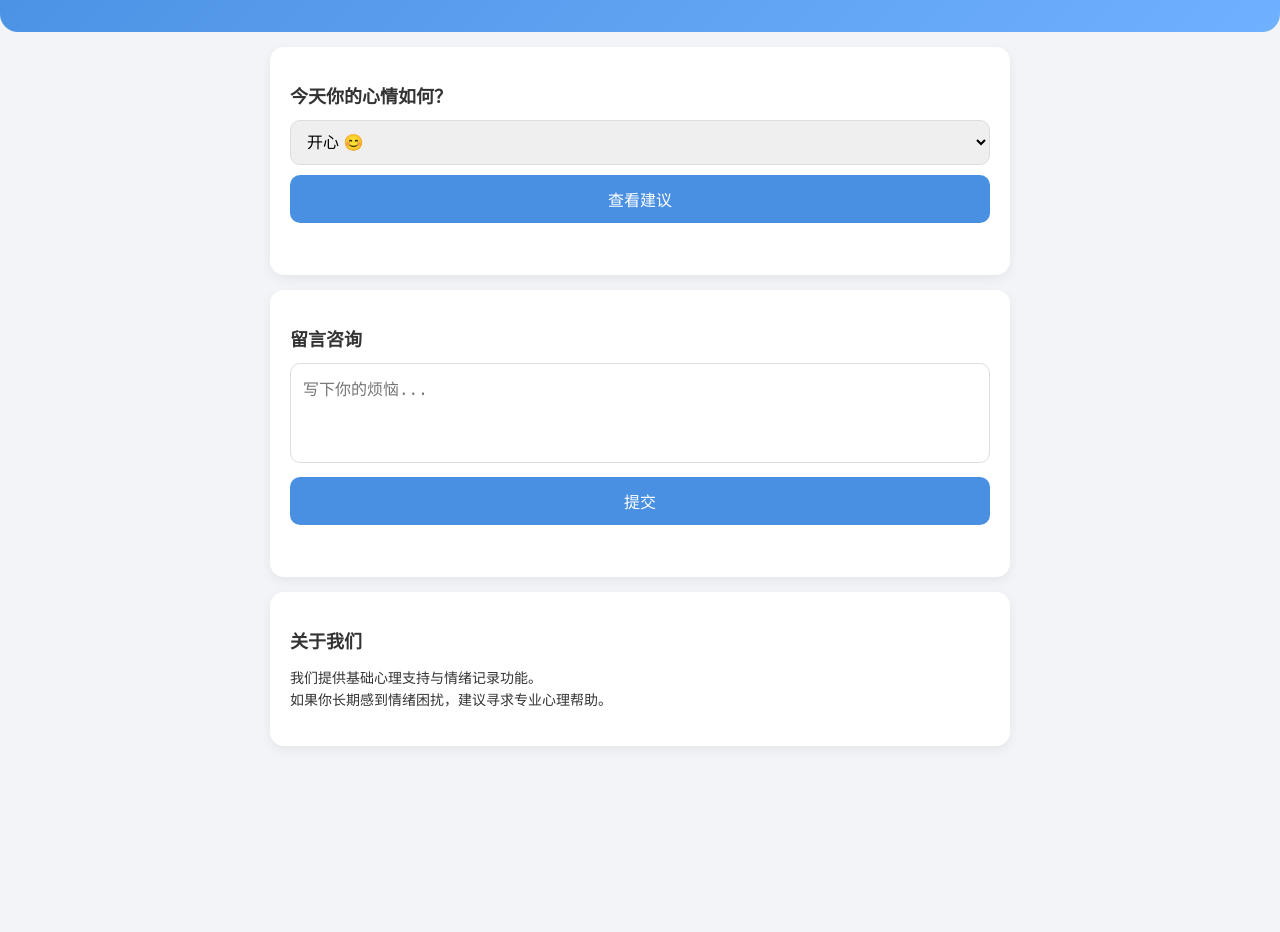
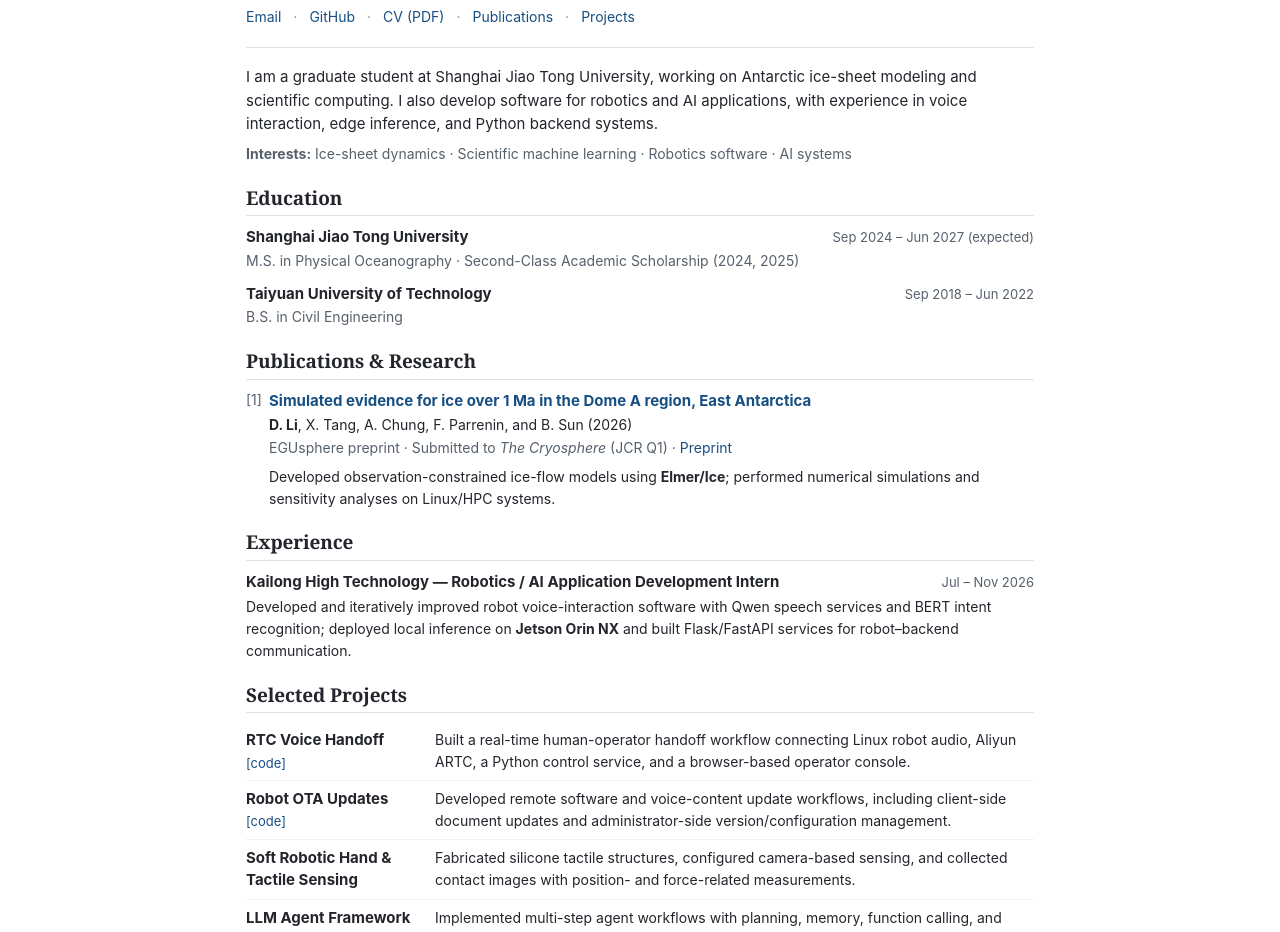
Before and after one commit to tszld/tszld.github.io, a plain HTML site: page index.html in a window 1280 px wide. Shown: the part 105-1037 px from the top of the page. Before the commit the page ends 866 px from the top, so only its background shows below. Drawn offline with Linux system fonts and the light colour scheme.

Commit message:
upload my website

```diff
--- a/index.html
+++ b/index.html
@@ -1,180 +1,174 @@
-<!DOCTYPE html>
-<html lang="zh">
+<!doctype html>
+<html lang="en">
 <head>
-  <meta charset="UTF-8">
-  <meta name="viewport" content="width=device-width, initial-scale=1.0">
-
-  <title>心理咨询小站</title>
-
+  <meta charset="utf-8">
+  <meta name="viewport" content="width=device-width, initial-scale=1">
+  <meta name="description" content="Dong Li — graduate student at Shanghai Jiao Tong University. Research in ice-sheet dynamics and scientific computing; engineering projects in AI and robotics.">
+  <meta name="theme-color" content="#ffffff">
+  <title>Dong Li | Research & Engineering</title>
   <style>
+    :root {
+      --text: #22252b;
+      --subtle: #56606b;
+      --rule: #dfe3e7;
+      --link: #174f83;
+      --page: #fff;
+    }
+    *, *::before, *::after { box-sizing: border-box; }
+    html { scroll-behavior: smooth; }
     body {
       margin: 0;
-      font-family: -apple-system, BlinkMacSystemFont, "Segoe UI", Arial;
-      background: #f2f4f8;
-      color: #333;
+      background: var(--page);
+      color: var(--text);
+      font: 15px/1.57 -apple-system, BlinkMacSystemFont, "Segoe UI", Arial, sans-serif;
+      -webkit-font-smoothing: antialiased;
     }
-
-    header {
-      background: linear-gradient(135deg, #4a90e2, #6fb1ff);
-      color: white;
-      padding: 30px 20px;
-      text-align: center;
-      border-radius: 0 0 18px 18px;
+    a { color: var(--link); text-decoration: none; }
+    a:hover { text-decoration: underline; }
+    a:focus-visible { outline: 2px solid var(--link); outline-offset: 3px; }
+    .page { max-width: 848px; margin: 0 auto; padding: 36px 30px 34px; }
+    .header { padding-bottom: 19px; border-bottom: 1px solid var(--rule); }
+    .header h1 {
+      font: 500 34px/1.18 Georgia, "Times New Roman", serif;
+      letter-spacing: -.7px;
+      margin: 0 0 4px;
     }
-
-    header h1 {
-      margin: 0;
-      font-size: 24px;
+    .affiliation { color: var(--subtle); font-size: 14px; margin: 0 0 9px; }
+    .links { display: flex; flex-wrap: wrap; align-items: center; gap: 5px 12px; font-size: 14px; }
+    .links a + a::before { content: "·"; color: #8b949e; margin-right: 12px; pointer-events: none; }
+    .intro { margin: 17px 0 7px; max-width: 785px; }
+    .interests { margin: 0 0 7px; color: var(--subtle); font-size: 14px; }
+    main section { margin-top: 21px; }
+    h2 {
+      font: 600 19px/1.3 Georgia, "Times New Roman", serif;
+      margin: 0 0 9px;
+      padding-bottom: 5px;
+      border-bottom: 1px solid var(--rule);
+      letter-spacing: -.15px;
     }
-
-    header p {
-      margin-top: 8px;
-      opacity: 0.9;
-      font-size: 14px;
+    h3 { font-size: 15px; font-weight: 650; margin: 0; }
+    p { margin: 0; }
+    .entry { margin: 0 0 10px; }
+    .entry:last-child { margin-bottom: 0; }
+    .entry-top { display: flex; justify-content: space-between; gap: 16px; align-items: baseline; }
+    .date { color: var(--subtle); white-space: nowrap; font-size: 13px; }
+    .entry-detail { margin-top: 1px; color: var(--subtle); font-size: 14px; }
+    .subline { font-size: 14px; margin-top: 2px; }
+    .publication { display: grid; grid-template-columns: 20px minmax(0, 1fr); column-gap: 3px; }
+    .pub-index { color: var(--subtle); font-size: 14px; }
+    .pub-title { font-weight: 650; }
+    .pub-authors, .pub-meta { font-size: 14px; margin-top: 1px; }
+    .pub-meta { color: var(--subtle); }
+    .research-note { font-size: 14px; margin: 7px 0 0 23px; }
+    .project {
+      display: grid;
+      grid-template-columns: 177px 1fr;
+      gap: 12px;
+      padding: 7px 0;
     }
-
-    section {
-      background: white;
-      margin: 15px auto;
-      padding: 20px;
-      max-width: 700px;
-      border-radius: 14px;
-      box-shadow: 0 4px 12px rgba(0,0,0,0.06);
-      transition: transform 0.2s ease;
+    .project + .project { border-top: 1px solid #f0f1f2; }
+    .project h3 { line-height: 1.48; }
+    .project .code-link { display: block; margin-top: 1px; font-size: 13px; }
+    .project p { font-size: 14px; }
+    .skills p { margin: 3px 0; font-size: 14px; }
+    .skills strong { font-weight: 650; }
+    footer { margin-top: 24px; padding-top: 9px; border-top: 1px solid var(--rule); color: var(--subtle); font-size: 12px; }
+    @media (max-width: 600px) {
+      body { font-size: 14px; line-height: 1.55; }
+      .page { padding: 23px 20px 27px; }
+      .header h1 { font-size: 31px; }
+      .header { padding-bottom: 15px; }
+      main section { margin-top: 19px; }
+      .links { column-gap: 15px; }
+      .links a + a::before { content: none; }
+      .project { display: block; padding: 9px 0; }
+      .project h3 { display: inline; }
+      .project .code-link { display: inline; margin: 0 0 0 8px; }
+      .project p { margin-top: 2px; }
+      .entry-top { flex-wrap: wrap; gap: 0 8px; }
+      .date { font-size: 12px; }
     }
-
-    section:active {
-      transform: scale(0.99);
-    }
-
-    h2 {
-      font-size: 18px;
-      margin-bottom: 12px;
-    }
-
-    select, textarea {
-      width: 100%;
-      padding: 12px;
-      border: 1px solid #ddd;
-      border-radius: 10px;
-      font-size: 16px;
-      outline: none;
-      box-sizing: border-box;
-    }
-
-    textarea {
-      resize: none;
-      height: 100px;
-    }
-
-    button {
-      width: 100%;
-      padding: 12px;
-      margin-top: 10px;
-      border: none;
-      border-radius: 10px;
-      background: #4a90e2;
-      color: white;
-      font-size: 16px;
-      cursor: pointer;
-      transition: 0.2s;
-    }
-
-    button:active {
-      transform: scale(0.98);
-    }
-
-    .result {
-      margin-top: 12px;
-      font-size: 14px;
-      color: #444;
-      min-height: 20px;
-    }
-
-    /* 手机优化 */
-    @media (max-width: 768px) {
-      section {
-        margin: 10px;
-        padding: 16px;
-      }
-
-      header h1 {
-        font-size: 20px;
-      }
-
-      button {
-        font-size: 15px;
-      }
-    }
+    @media (prefers-reduced-motion: reduce) { html { scroll-behavior: auto; } }
   </style>
 </head>
+<body>
+<div class="page">
+  <header class="header">
+    <h1>Dong Li</h1>
+    <p class="affiliation">M.S. Student in Physical Oceanography · Shanghai Jiao Tong University</p>
+    <nav class="links" aria-label="Contact and profile links">
+      <a href="mailto:tszld@outlook.com">Email</a>
+      <a href="https://github.com/tszld">GitHub</a>
+      <a href="resume.pdf">CV (PDF)</a>
+      <a href="#publications">Publications</a>
+      <a href="#projects">Projects</a>
+    </nav>
+  </header>
 
-<body>
+  <main>
+    <p class="intro">I am a graduate student at Shanghai Jiao Tong University, working on Antarctic ice-sheet modeling and scientific computing. I also develop software for robotics and AI applications, with experience in voice interaction, edge inference, and Python backend systems.</p>
+    <p class="interests"><strong>Interests:</strong> Ice-sheet dynamics · Scientific machine learning · Robotics software · AI systems</p>
 
-<header>
-  <h1>心理咨询小站</h1>
-  <p>记录情绪 · 温柔陪伴</p>
-</header>
+    <section id="education" aria-labelledby="education-title">
+      <h2 id="education-title">Education</h2>
+      <div class="entry">
+        <div class="entry-top"><h3>Shanghai Jiao Tong University</h3><span class="date">Sep 2024 – Jun 2027 (expected)</span></div>
+        <p class="entry-detail">M.S. in Physical Oceanography · Second-Class Academic Scholarship (2024, 2025)</p>
+      </div>
+      <div class="entry">
+        <div class="entry-top"><h3>Taiyuan University of Technology</h3><span class="date">Sep 2018 – Jun 2022</span></div>
+        <p class="entry-detail">B.S. in Civil Engineering</p>
+      </div>
+    </section>
 
-<!-- 情绪测试 -->
-<section>
-  <h2>今天你的心情如何？</h2>
+    <section id="publications" aria-labelledby="pub-title">
+      <h2 id="pub-title">Publications &amp; Research</h2>
+      <div class="publication">
+        <span class="pub-index">[1]</span>
+        <div>
+          <p class="pub-title"><a href="https://doi.org/10.5194/egusphere-2025-5165">Simulated evidence for ice over 1 Ma in the Dome A region, East Antarctica</a></p>
+          <p class="pub-authors"><strong>D. Li</strong>, X. Tang, A. Chung, F. Parrenin, and B. Sun (2026)</p>
+          <p class="pub-meta">EGUsphere preprint · Submitted to <em>The Cryosphere</em> (JCR Q1) · <a href="https://egusphere.copernicus.org/preprints/2026/egusphere-2025-5165/">Preprint</a></p>
+        </div>
+      </div>
+      <p class="research-note">Developed observation-constrained ice-flow models using <strong>Elmer/Ice</strong>; performed numerical simulations and sensitivity analyses on Linux/HPC systems.</p>
+    </section>
 
-  <select id="mood">
-    <option value="happy">开心 😊</option>
-    <option value="normal">一般 😐</option>
-    <option value="sad">难过 😢</option>
-  </select>
+    <section id="experience" aria-labelledby="exp-title">
+      <h2 id="exp-title">Experience</h2>
+      <div class="entry">
+        <div class="entry-top"><h3>Kailong High Technology — Robotics / AI Application Development Intern</h3><span class="date">Jul – Nov 2026</span></div>
+        <p class="subline">Developed and iteratively improved robot voice-interaction software with Qwen speech services and BERT intent recognition; deployed local inference on <strong>Jetson Orin NX</strong> and built Flask/FastAPI services for robot–backend communication.</p>
+      </div>
+    </section>
 
-  <button onclick="checkMood()">查看建议</button>
-  <div class="result" id="moodResult"></div>
-</section>
+    <section id="projects" aria-labelledby="projects-title">
+      <h2 id="projects-title">Selected Projects</h2>
+      <div class="project">
+        <div><h3>RTC Voice Handoff</h3><a class="code-link" href="https://github.com/tszld/rtc_linux">[code]</a></div>
+        <p>Built a real-time human-operator handoff workflow connecting Linux robot audio, Aliyun ARTC, a Python control service, and a browser-based operator console.</p>
+      </div>
+      <div class="project">
+        <div><h3>Robot OTA Updates</h3><a class="code-link" href="https://github.com/tszld/OTA_linux">[code]</a></div>
+        <p>Developed remote software and voice-content update workflows, including client-side document updates and administrator-side version/configuration management.</p>
+      </div>
+      <div class="project">
+        <div><h3>Soft Robotic Hand &amp; Tactile Sensing</h3></div>
+        <p>Fabricated silicone tactile structures, configured camera-based sensing, and collected contact images with position- and force-related measurements.</p>
+      </div>
+      <div class="project">
+        <div><h3>LLM Agent Framework</h3></div>
+        <p>Implemented multi-step agent workflows with planning, memory, function calling, and external tool integration through an MCP client.</p>
+      </div>
+    </section>
 
-<!-- 留言 -->
-<section>
-  <h2>留言咨询</h2>
-
-  <textarea id="message" placeholder="写下你的烦恼..."></textarea>
-
-  <button onclick="submitMessage()">提交</button>
-  <div class="result" id="msgResult"></div>
-</section>
-
-<!-- 关于 -->
-<section>
-  <h2>关于我们</h2>
-  <p style="font-size:14px; line-height:1.6;">
-    我们提供基础心理支持与情绪记录功能。<br>
-    如果你长期感到情绪困扰，建议寻求专业心理帮助。
-  </p>
-</section>
-
-<script>
-  function checkMood() {
-    const mood = document.getElementById("mood").value;
-    const result = document.getElementById("moodResult");
-
-    if (mood === "happy") {
-      result.innerText = "✨ 很棒！今天的你充满能量，继续保持～";
-    } else if (mood === "normal") {
-      result.innerText = "🌿 可以去散步、听音乐，让自己放松一下。";
-    } else {
-      result.innerText = "🌙 你可以先休息一下，或者找人聊聊，你并不孤单。";
-    }
-  }
-
-  function submitMessage() {
-    const msg = document.getElementById("message").value;
-    const result = document.getElementById("msgResult");
-
-    if (msg.trim() === "") {
-      result.innerText = "⚠️ 请输入内容再提交。";
-      return;
-    }
-
-    result.innerText = "💙 已收到你的留言，我们会认真看见你的情绪。";
-  }
-</script>
-
+    <section class="skills" id="skills" aria-labelledby="skills-title">
+      <h2 id="skills-title">Technical Skills</h2>
+      <p><strong>Programming:</strong> Python, Flask, FastAPI, Redis, SQLite, Git, Linux, Docker</p>
+      <p><strong>AI &amp; computing:</strong> PyTorch, BERT, Qwen, OpenAI SDK, MCP, Jetson Orin NX, Elmer/Ice, HPC</p>
+    </section>
+  </main>
+  <footer>Dong Li · <a href="mailto:tszld@outlook.com">tszld@outlook.com</a> · Last updated November 2026</footer>
+</div>
 </body>
 </html>
```
